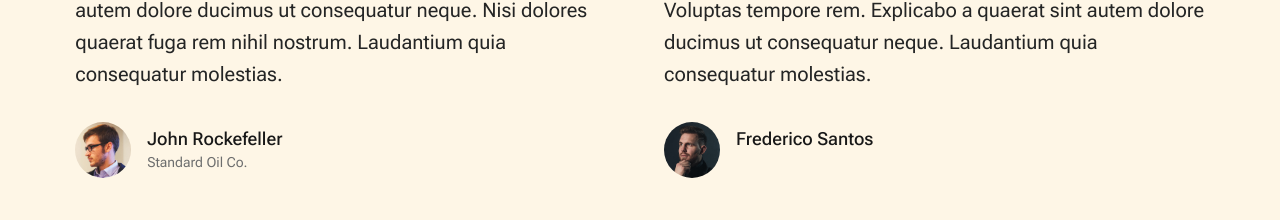
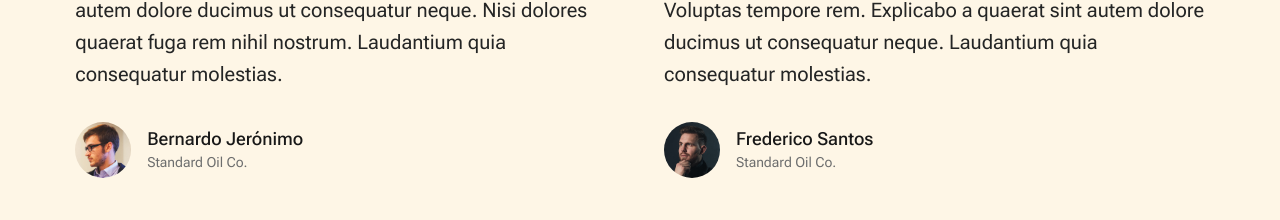
Before and after one commit to HenriqueMarcalo/HenriqueMarcalo.cc, a plain HTML site: page blog.html in a window 1280 px wide. Shown: the part 4578-4798 px from the top of the page. Drawn offline with Linux system fonts and the light colour scheme.

Commit message:
Update blog.html

```diff
--- a/blog.html
+++ b/blog.html
@@ -313,7 +313,7 @@
             <div class="testimonials__author">
                 <img src="images/avatars/user-01.jpg" alt="Author image" class="testimonials__avatar">
                 <cite class="testimonials__cite">
-                    <strong>John Rockefeller</strong>
+                    <strong>Bernardo Jerónimo</strong>
                     <span>Standard Oil Co.</span>
                 </cite>
             </div>
@@ -328,8 +328,10 @@
                 <img src="images/avatars/user-06.jpg" alt="Author image" class="testimonials__avatar">
                 <cite class="testimonials__cite">
                     <strong>Frederico Santos</strong>
-                                        </div>
-                                    </div>
+                    <span>Standard Oil Co.</span>
+                    </cite>
+                </div>
+            </div>
                         </div> <!-- testimonials -->
                     </div> <!--end s-testimonials__content -->
 
```
